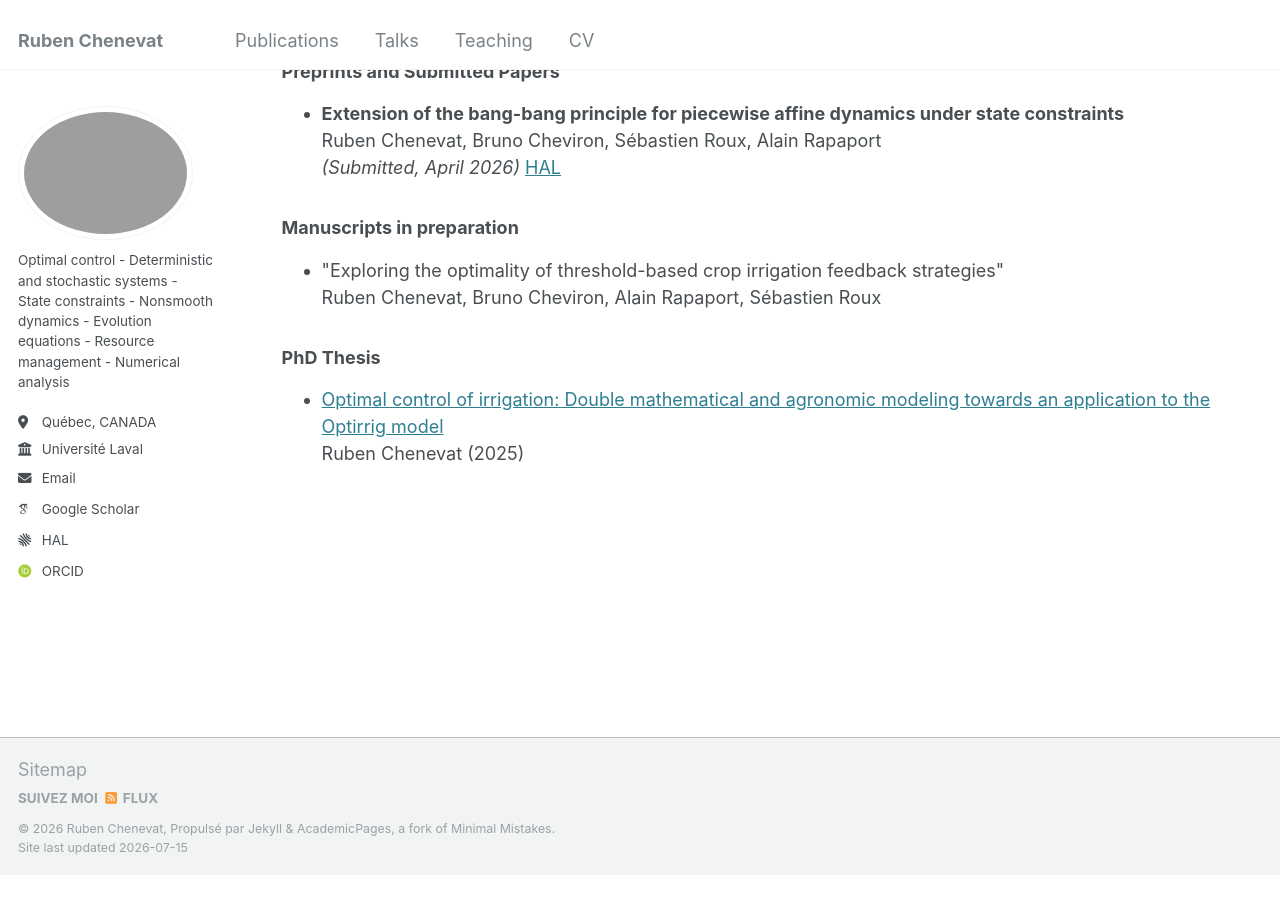
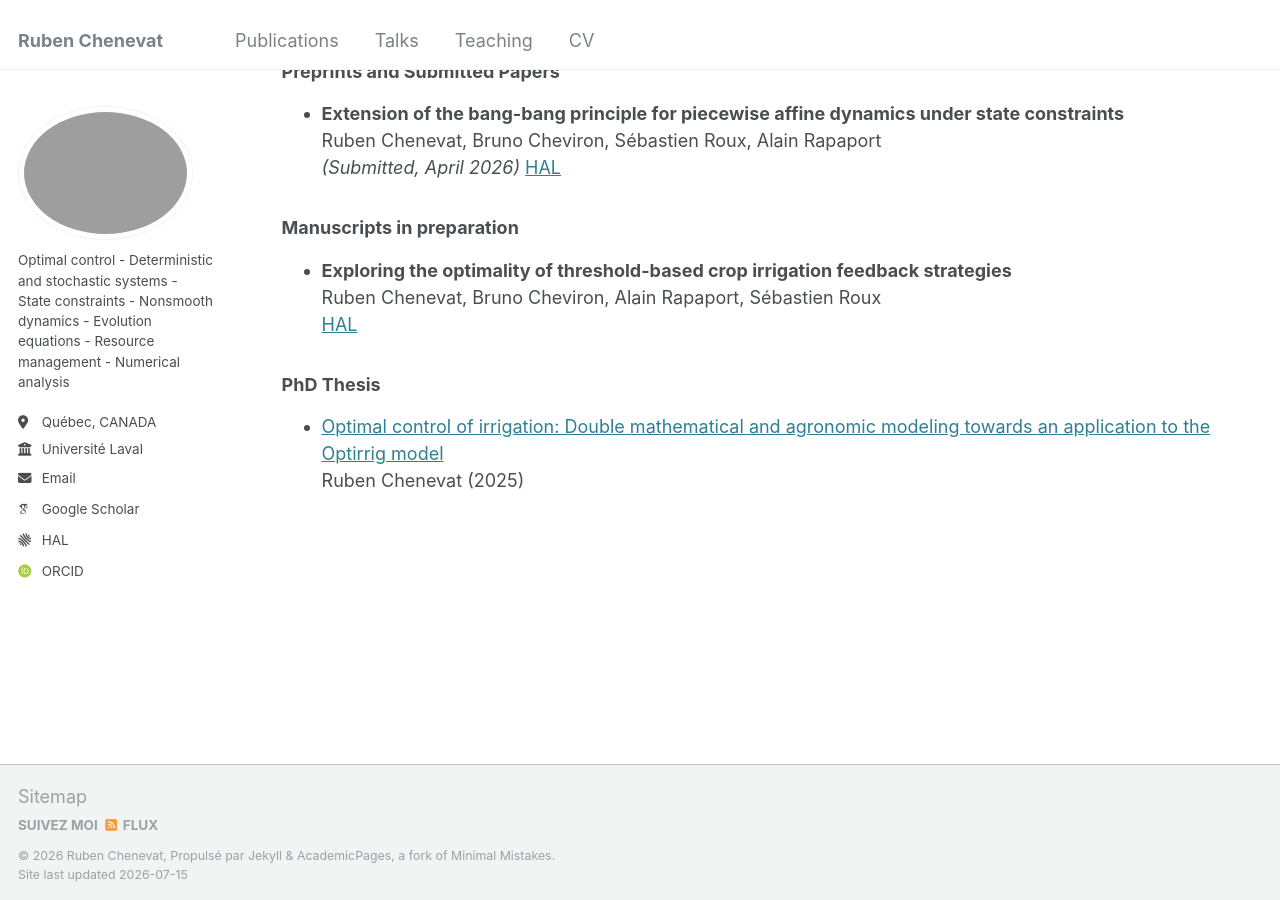
Before and after one commit to rubenchenevat/rubenchenevat.github.io, a Jekyll site: the page built from _pages/publications.html, in a window 1280 px wide and 900 px high, scrolled down 709 px. Built offline with Jekyll 4.4.1, drawn with Linux system fonts in a browser that asks for light colours; some web fonts are replaced; before the commit the page ends 1584 px from its top, so only the background shows below that.

Commit message:
Update publications.html

```diff
--- a/_pages/publications.html
+++ b/_pages/publications.html
@@ -206,8 +206,23 @@ author_profile: true
 
 <ul>
     <li>
-        "Exploring the optimality of threshold-based crop irrigation feedback strategies"<br>
-        Ruben Chenevat, Bruno Cheviron, Alain Rapaport, Sébastien Roux<br>
+        <details class="publication-details">
+            <summary>
+                <strong>Exploring the optimality of threshold-based crop irrigation feedback strategies</strong><br>
+                Ruben Chenevat, Bruno Cheviron, Alain Rapaport, Sébastien Roux<br>
+                <a href="https://hal.science/hal-05041681v1" target="_blank">HAL</a>
+            </summary>
+            <div class="publication-extra">
+                <p>
+                    <strong>Overview.</strong><br>
+                    We investigate threshold-based irrigation strategies for crop irrigation using a simplified optimal control model. We combine previous analytical results with global sensitivity analysis to identify the main parameters governing optimal irrigation scheduling and to assess the robustness of suboptimal strategies. This work illustrates how optimal control theory can support practical irrigation decision making.
+                </p>
+                <p>
+                    <strong>Keywords.</strong><br>
+                    Optimal control, Global sensitivity analysis, Crop irrigation modeling, Suboptimality assessment
+                </p>
+            </div>
+        </details>
     </li>
 </ul>
 
```
